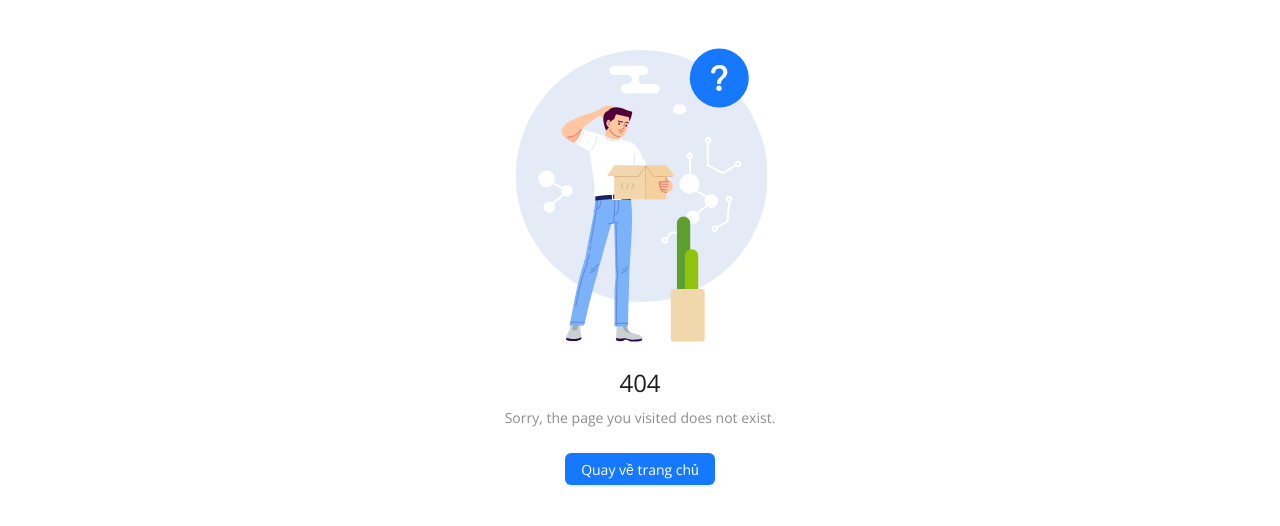
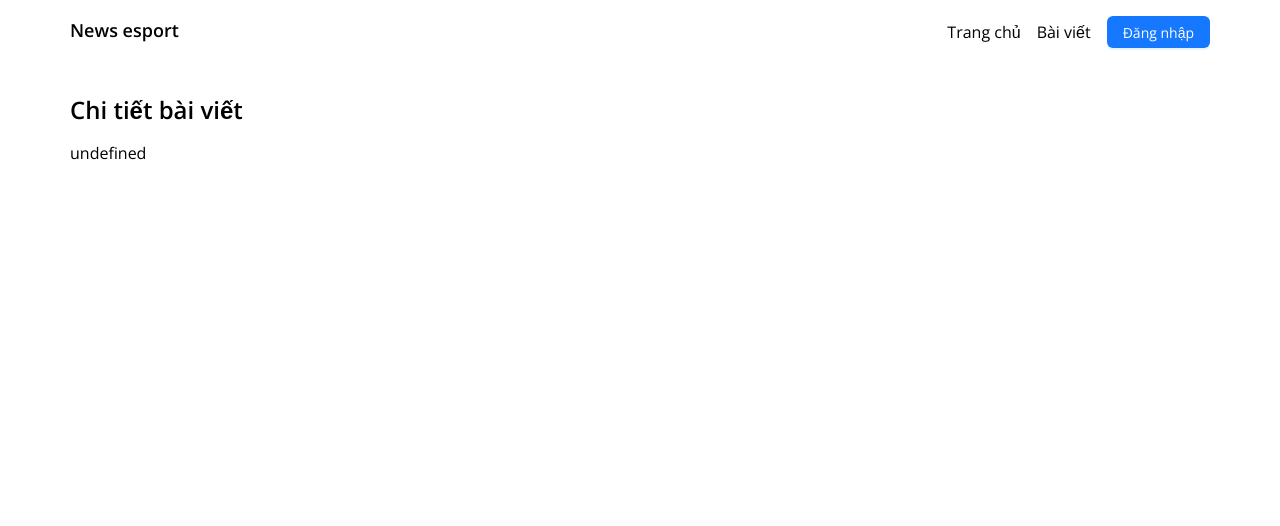
Before and after one commit to khangle23078/devblog-FE, a React (Vite) app: page /post/1 in a window 1280 px wide. Before the commit this address had no page. Shown: the top 526 px of the page. Built offline with nearby package versions, Linux system fonts and the light colour scheme; no server answers.

Commit message:
feat: create post detail

```diff
--- a/src/components/Header.tsx
+++ b/src/components/Header.tsx
@@ -1,11 +1,11 @@
 import { Button } from "antd"
-import { NavLink } from "react-router-dom"
+import { Link, NavLink } from "react-router-dom"
 
 const Header = () => {
   return (
     <header>
       <main className="flex justify-between">
-        <h1 className="text-lg font-semibold">News esport</h1>
+        <Link to={'/'} className="text-lg font-semibold text-black no-underline">News esport</Link>
         <div className="flex items-center gap-4">
           <nav>
             <ul className="flex gap-4 list-none">
--- /dev/null
+++ b/src/pages/client/PostDetail.tsx
@@ -0,0 +1,20 @@
+import React from 'react'
+import { useParams } from 'react-router-dom'
+import { useGetPostQuery } from '../../app/services/post'
+
+
+const PostDetail: React.FC = () => {
+  const { id } = useParams()
+  const { data: response } = useGetPostQuery(id);
+  const post = response?.data;
+
+  return (
+    <main className='pt-[30px]'>
+      <h3 className='py-4 text-2xl font-semibold'>Chi tiết bài viết</h3>
+      <p>{post?.title}</p>
+      <p dangerouslySetInnerHTML={{ __html: `${post?.content}` }}></p>
+    </main>
+  )
+}
+
+export default PostDetail
--- a/src/routes/PublicRouter.tsx
+++ b/src/routes/PublicRouter.tsx
@@ -5,6 +5,7 @@ import AdminLayout from "../layouts/AdminLayout";
 import MainLayout from "../layouts/MainLayout";
 
 const HomePage = lazy(() => import("./../pages/client/HomePage"));
+const PostDetail = lazy(() => import("./../pages/client/PostDetail"));
 const Login = lazy(() => import("./../pages/auth/Login"));
 const Dashboard = lazy(() => import("./../pages/admin/Dashboard"));
 const CategoryList = lazy(() => import("../pages/admin/category/CategoryList"));
@@ -27,6 +28,10 @@ export const router = createBrowserRouter([
       {
         path: '',
         element: <HomePage />
+      },
+      {
+        path: '/post/:id',
+        element: <PostDetail />
       }
     ]
   },
```
